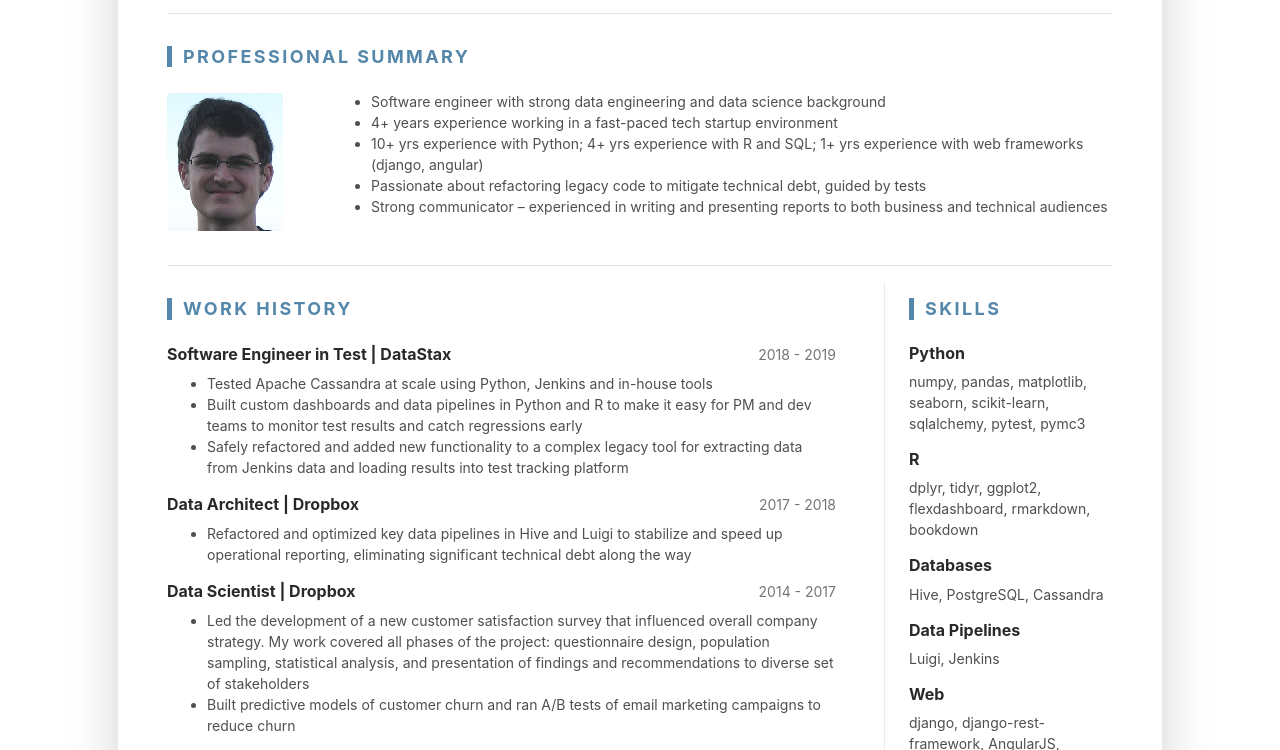
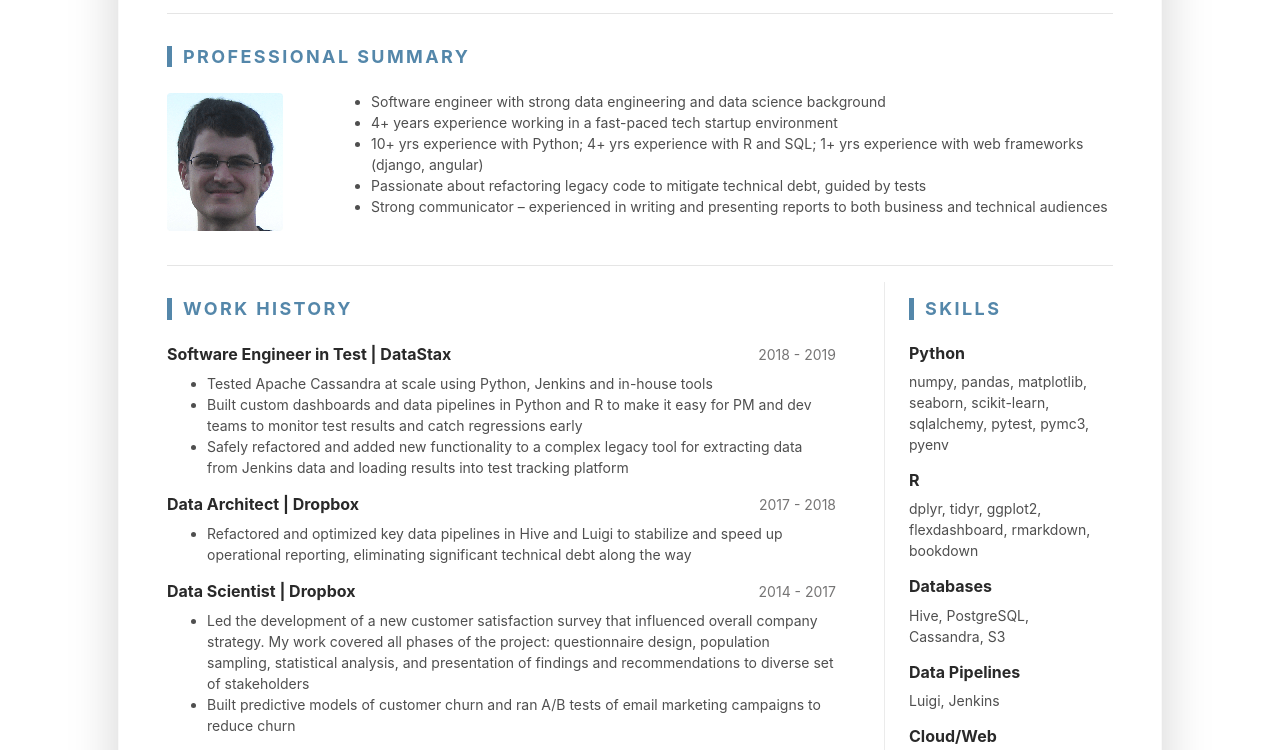
Before and after one commit to grollins/geoff-site, a plain HTML site: page index.html in a window 1280 px wide. Shown: the part 183-933 px from the top of the page. Drawn offline with Linux system fonts and the light colour scheme.

Commit message:
Additional cloud skills

```diff
--- a/index.html
+++ b/index.html
@@ -146,7 +146,7 @@
 									<div class="item">
 										<h4 class="item-title">Python</h4>
 										<ul class="list-unstyled resume-skills-list">
-											<li class="mb-2">numpy, pandas, matplotlib, seaborn, scikit-learn, sqlalchemy, pytest, pymc3</li>
+											<li class="mb-2">numpy, pandas, matplotlib, seaborn, scikit-learn, sqlalchemy, pytest, pymc3, pyenv</li>
 										</ul>
 									</div><!--//item-->
 									<div class="item">
@@ -158,7 +158,7 @@
 									<div class="item">
 										<h4 class="item-title">Databases</h4>
 										<ul class="list-unstyled resume-skills-list">
-											<li class="mb-2">Hive, PostgreSQL, Cassandra</li>
+											<li class="mb-2">Hive, PostgreSQL, Cassandra, S3</li>
 										</ul>
 									</div><!--//item-->
 									<div class="item">
@@ -168,9 +168,9 @@
 										</ul>
 									</div><!--//item-->
 									<div class="item">
-										<h4 class="item-title">Web</h4>
+										<h4 class="item-title">Cloud/Web</h4>
 										<ul class="list-unstyled resume-skills-list">
-											<li class="mb-2">django, django-rest-framework, AngularJS, HTML, CSS</li>
+											<li class="mb-2">AWS, GCP, Digital Ocean, django, django-rest-framework, AngularJS, HTML, CSS</li>
 										</ul>
 									</div><!--//item-->
 									<div class="item">
```
